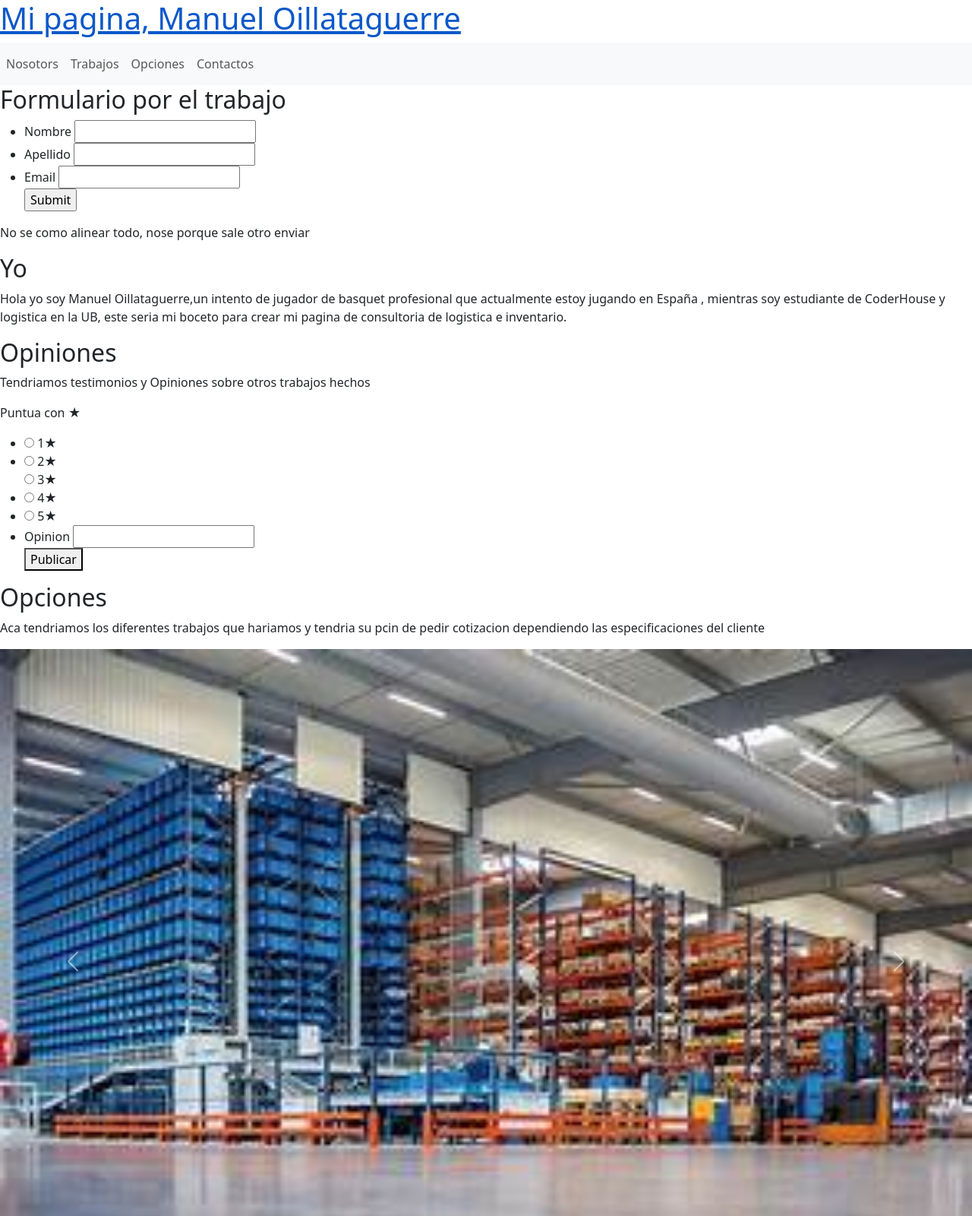
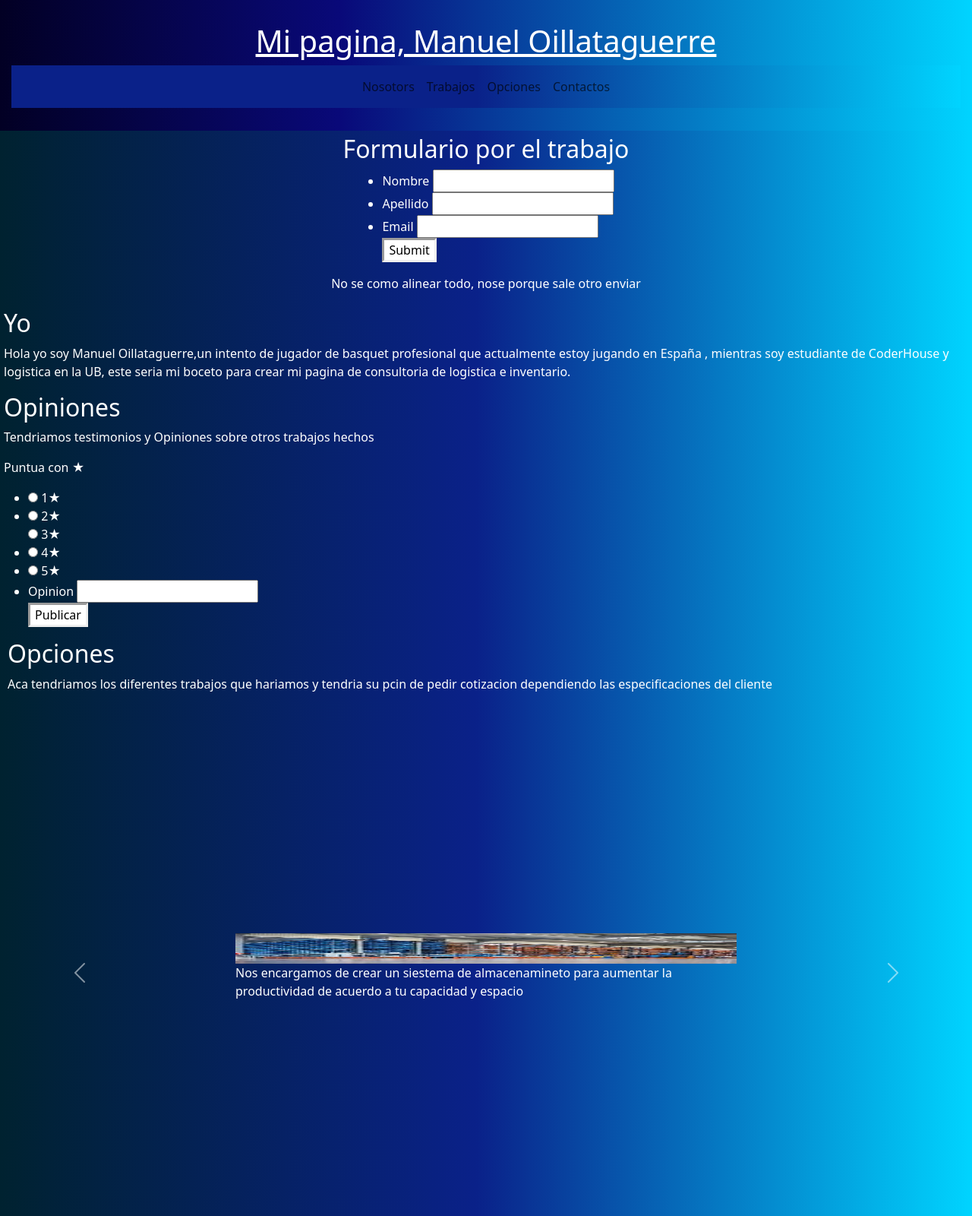
Before and after one commit to ManuOillata/Proyecto-Coder, a plain HTML site: page index.html in a window 1280 px wide. Shown: the top 1600 px of the page at 76% size. Drawn offline with nearby package versions, Linux system fonts and the light colour scheme.

Commit message:
stilando con gradiente

```diff
--- a/index.html
+++ b/index.html
@@ -62,7 +62,7 @@
         <p>Hola yo soy Manuel Oillataguerre,un intento de jugador de basquet profesional que actualmente estoy jugando en España , mientras soy estudiante de CoderHouse y logistica en la UB, este seria mi boceto para crear mi pagina de consultoria de logistica e inventario.</p>
     </section>
 
-    <section class="fondo-par">
+    <section>
         <h2>Opiniones</h2>
         <p>Tendriamos testimonios y Opiniones sobre otros trabajos hechos</p>
         <form action="data.php" method="get">
@@ -125,7 +125,7 @@ Nose como hacer para que se publique--->
         <!--Carrusel con fotos y descripciones-->
     </section>
 <!--porque me cambia el color de esta seccion si no tiene la clase?-->
-    <section class="fondo-par">
+    <section>
         <h2>Contacto</h2>
         <p>Aca iria mi contacto y ubicacion</p>
         <ul>
--- a/style.css
+++ b/style.css
@@ -1,3 +1,93 @@
 
 
 /*# sourceMappingURL=style.css.map */
+body{
+    background: rgb(0,34,48);
+    background: linear-gradient(90deg, rgba(0,34,48,1) 0%, rgba(10,33,137,1) 49%, rgba(0,212,255,1) 100%);;
+    margin: auto;
+    }
+
+    header{
+        background: rgb(2,0,36);
+        background: linear-gradient(90deg, rgba(2,0,36,1) 0%, rgba(9,9,121,1) 35%, rgba(0,212,255,1) 100%);
+        padding: 30px 15px;
+        border: 0px;
+        margin: 0px;
+    }
+
+    section{
+        margin: 5px;
+    }
+
+    h1{
+        color: black;
+        display: flex;
+        justify-content: center;
+
+    }
+
+    img{
+        width: 40px;
+        height: 40px;
+    }
+
+    section{
+        color: white;
+    }
+
+    a{
+        color: white;
+    }
+
+    p{
+        color: white;
+    }
+
+    nav{
+        background: rgb(10,33,137);
+        background: linear-gradient(90deg, rgba(10,33,137,1) 49%, rgba(0,212,255,1) 100%);
+        display: flex;
+        flex-direction: column;
+        padding: 8px, 100%;
+    }
+
+
+    .formulario{
+        display: flex;
+        flex-direction: column;
+        align-items: center;
+        color: white;
+    }
+
+    .button{
+        background-color: white;
+        border: inset;
+        size: 15px;
+    }
+
+    .button:hover {
+        background-color: rgb(227, 227, 227);
+        padding: 8px;
+    }
+
+    .fondo-par{
+        background-color: rgb(226, 226, 226);
+        list-style: none;
+    }
+
+    .opiniones{
+        display: flex;
+        flex-direction: column;
+    }
+
+    .foto-de-aplicacion{
+        display: flex;
+        flex-direction: row;
+        justify-content: space-evenly;
+        padding: 30px 400px;
+        background:none;
+    }
+
+    #carouselExampleFade{
+        padding: 300px;
+    }
```
Also changed, not shown: paginas/contacto.html (+4 -5 lines), paginas/nosotros.html (+3 -5 lines), paginas/opciones.html (+2 -5 lines), paginas/trabajos.html (+3 -4 lines).
